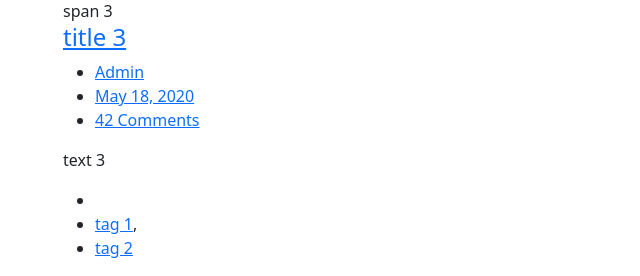
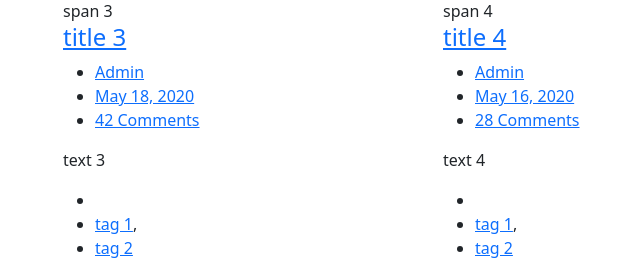
Before and after one commit to UrmiaUniBlog/UniBlog, a Django app: template templates/blog.html in a window 1280 px wide. Shown: the part 1094-1370 px from the top of the page, without its empty margins (19-659 px from the left). Run offline with Django 5.2, Linux system fonts and the light colour scheme; the template is opened without the code that fills it, so the values that code supplies are empty; some libraries are stand-ins or nearby versions.

Commit message:
forth culomn

```diff
--- a/templates/blog.html
+++ b/templates/blog.html
@@ -188,6 +188,36 @@
                                 </div>
                             </div>
 
+                            <div class="col-lg-6">
+                                <div class="blog-post">
+                                    <div class="blog-thumb">
+                                        <img src="assets/images/blog-thumb-04.jpg" alt="">
+                                    </div>
+                                    <div class="down-content">
+                                        <span>span 4</span>
+                                        <a href="post-details.html">
+                                            <h4>title 4</h4>
+                                        </a>
+                                        <ul class="post-info">
+                                            <li><a href="#">Admin</a></li>
+                                            <li><a href="#">May 16, 2020</a></li>
+                                            <li><a href="#">28 Comments</a></li>
+                                        </ul>
+                                        <p>text 4</p>
+                                        <div class="post-options">
+                                            <div class="row">
+                                                <div class="col-lg-12">
+                                                    <ul class="post-tags">
+                                                        <li><i class="fa fa-tags"></i></li>
+                                                        <li><a href="#">tag 1</a>,</li>
+                                                        <li><a href="#">tag 2</a></li>
+                                                    </ul>
+                                                </div>
+                                            </div>
+                                        </div>
+                                    </div>
+                                </div>
+                            </div>
 
 </body>
 </html>
```
